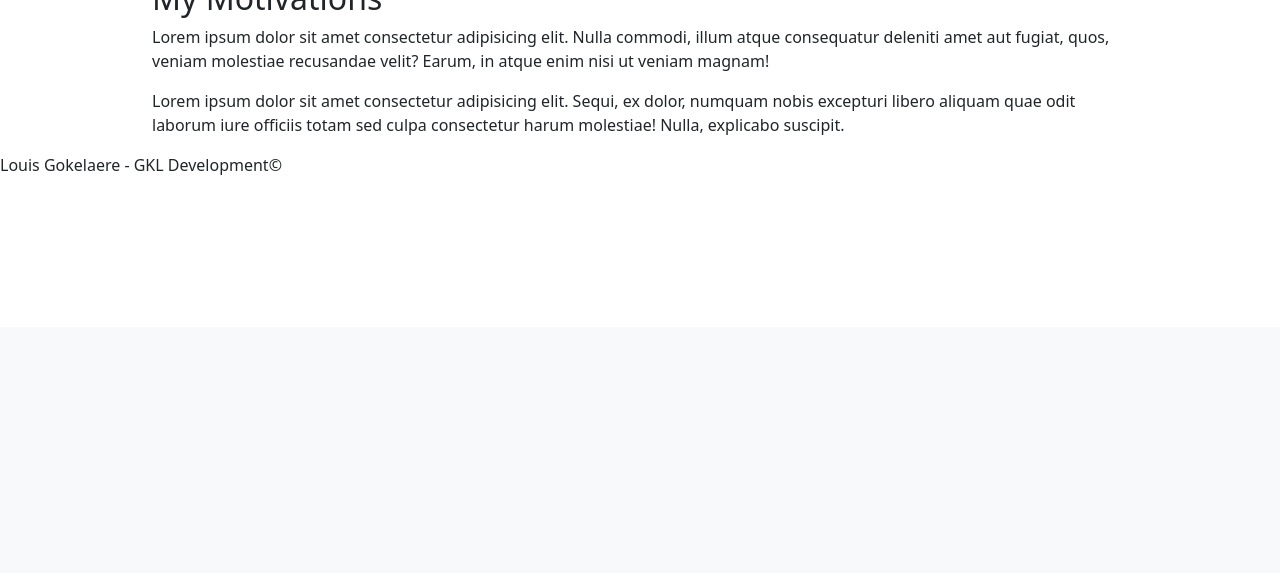
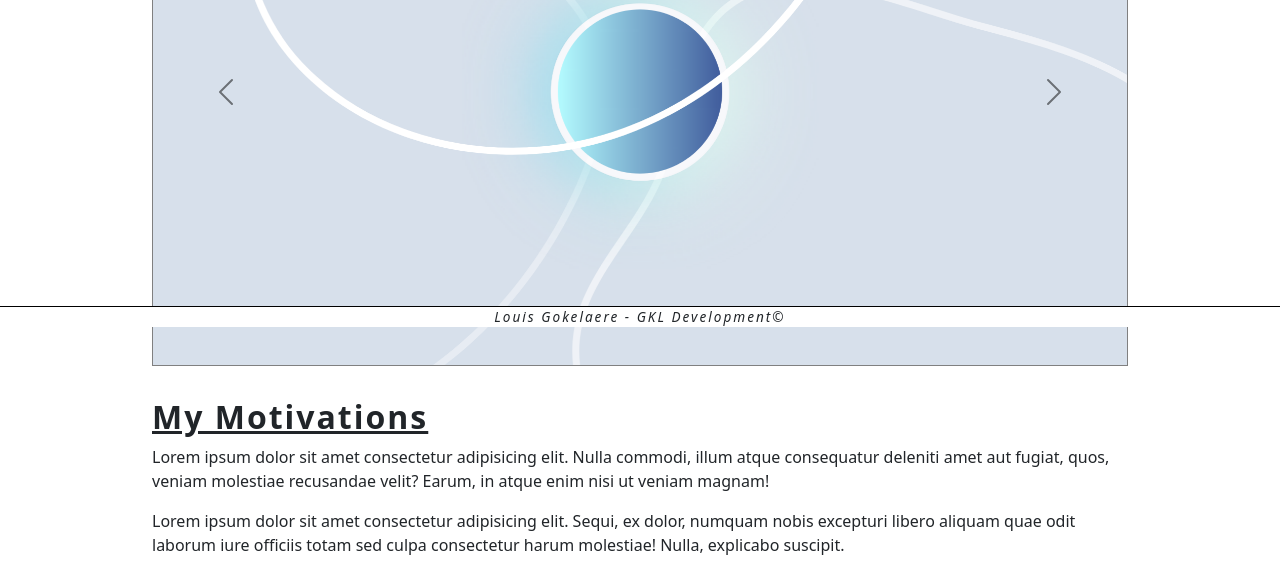
Before and after one commit to CD777XC/flask-portfolio, a Flask app: page / in a window 1280 px wide. Shown: the part 473-1046 px from the top of the page. Before the commit the page ends 648 px from the top, so only its background shows below. Run offline with Flask 3, Linux system fonts and the light colour scheme; some libraries are stand-ins or nearby versions.

Commit message:
UI design - landing page

```diff
--- a/app.yaml
+++ b/app.yaml
@@ -1,5 +1,5 @@
 runtime: python39  # replace with your Python version
-entrypoint: gunicorn -b :$PORT main:app  # replace main:app with your application's entry point
+entrypoint: gunicorn -b :$PORT app:app  # replace main:app with your application's entry point
 
 instance_class: F2
 
--- a/static/css/style.css
+++ b/static/css/style.css
@@ -25,3 +25,61 @@ main{
 .navbar .navbar-toggler:active {
     transform: scale(0.95);
   }
+
+
+  /* Landing page */
+
+.title,
+.quote,
+.subtitle{
+  letter-spacing: 2px;
+}
+
+.title{
+  font-size: 4em;
+  font-weight: 900;
+  margin: 1.5rem auto;
+}
+
+.quote{
+  font-style: italic;
+  margin-top: -1.5rem;
+}
+
+.subtitle{
+  font-weight: 700;
+  text-decoration: underline;
+}
+
+.carousel{
+  border: 1px solid grey;
+  margin: 2rem auto;
+}
+
+/* Footer */
+
+
+footer{
+  width: 100%;
+  background-color: white;
+  position: fixed;
+  bottom: 0px;
+  left: 50%;
+  transform: translateX(-50%);
+  border-top: 1px solid black;
+}
+
+.credits{
+  text-align: center;
+  margin: 0 auto;
+  letter-spacing: 2px;
+  font-style: italic;
+  font-size: .85em;
+}
+
+/* Blog */
+
+.blog h3{
+  padding-left: 1rem;
+  text-decoration: underline;
+}
--- a/templates/blog.html
+++ b/templates/blog.html
@@ -3,9 +3,9 @@
 {%block main%}
 
 <main>
-    <div class="container">
+    <div class="container blog">
         <h1 class="title text-capitalize">How did I approach it?</h1>
-        <h3>Accomplishment and experiences</h3>
+        <h3>Accomplishment and experiences:</h3>
         <p>This blog is the place I use to explain how I understood and approached the learning of a course, a concept, a programming language.<br>You can consider it as a 'note to myself'. While creating it I wanted to share my point of view about the subject discussed, and maybe help you understand my mental process or help you in your.</p>
     </div>
     <div class="blog container">
--- a/templates/index.html
+++ b/templates/index.html
@@ -2,14 +2,32 @@
 
 {%block main%}
 <main>
-    <div class="container">
-        <div class="container landing_page">
-            <h1 class="title text-capitalize">Programming portfolio</h1>
-            <p>by LowGok/Louis G.</p>
+    <div class="container landing_page">
+        <div class="container">
+            <h1 class="title text-capitalize">Programming <br>portfolio</h1>
+            <p class="quote">by LowGok/Louis G.</p>
         </div>
-        <div class="container landing_page">
-            <img src="#" class="img-fluid" alt="landing_page">
-        </div>
+        <div id="carouselExampleAutoplaying" class="carousel-dark carousel slide" data-bs-ride="carousel">
+            <div class="carousel-inner">
+              <div class="carousel-item active">
+                <img src="{{ url_for('static', filename='/img/Blue.png') }}" class="d-block w-100" alt="Blue">
+              </div>
+              <div class="carousel-item">
+                <img src="{{ url_for('static', filename='/img/Sand.png') }}" class="d-block w-100" alt="Sand">
+              </div>
+              <div class="carousel-item">
+                <img src="{{ url_for('static', filename='/img/Pink.png') }}" class="d-block w-100" alt="Pink">
+              </div>
+            </div>
+            <button class="carousel-control-prev" type="button" data-bs-target="#carouselExampleAutoplaying" data-bs-slide="prev">
+              <span class="carousel-control-prev-icon" aria-hidden="true"></span>
+              <span class="visually-hidden">Previous</span>
+            </button>
+            <button class="carousel-control-next" type="button" data-bs-target="#carouselExampleAutoplaying" data-bs-slide="next">
+              <span class="carousel-control-next-icon" aria-hidden="true"></span>
+              <span class="visually-hidden">Next</span>
+            </button>
+          </div>
     </div>
     <div class="container">
         <h2 class="subtitle text-capitalize">my motivations</h2>
--- a/templates/layout.html
+++ b/templates/layout.html
@@ -27,7 +27,7 @@
     </header>
     {% block main %}{% endblock %}
     <footer>
-        <p>Louis Gokelaere - GKL Development&copy; </p>
+        <p class="credits">Louis Gokelaere - GKL Development&copy; </p>
     </footer>
     <script src="https://unpkg.com/@popperjs/core@2.13.2/dist/umd/popper.min.js" integrity="sha384-cpSm/ilDFOWiMuF2bj03J6+7/tI9HEI6TfA6ALgHz6tvUg6UxM6Uyx6KvF3VbljP" crossorigin="anonymous"></script>
     <script src="{{ url_for('static', filename='/js/bootstrap.js') }}"></script></body>
```
Also changed, not shown: static/img/Blue.png (added), static/img/Pink.png (added), static/img/Sand.png (added).
